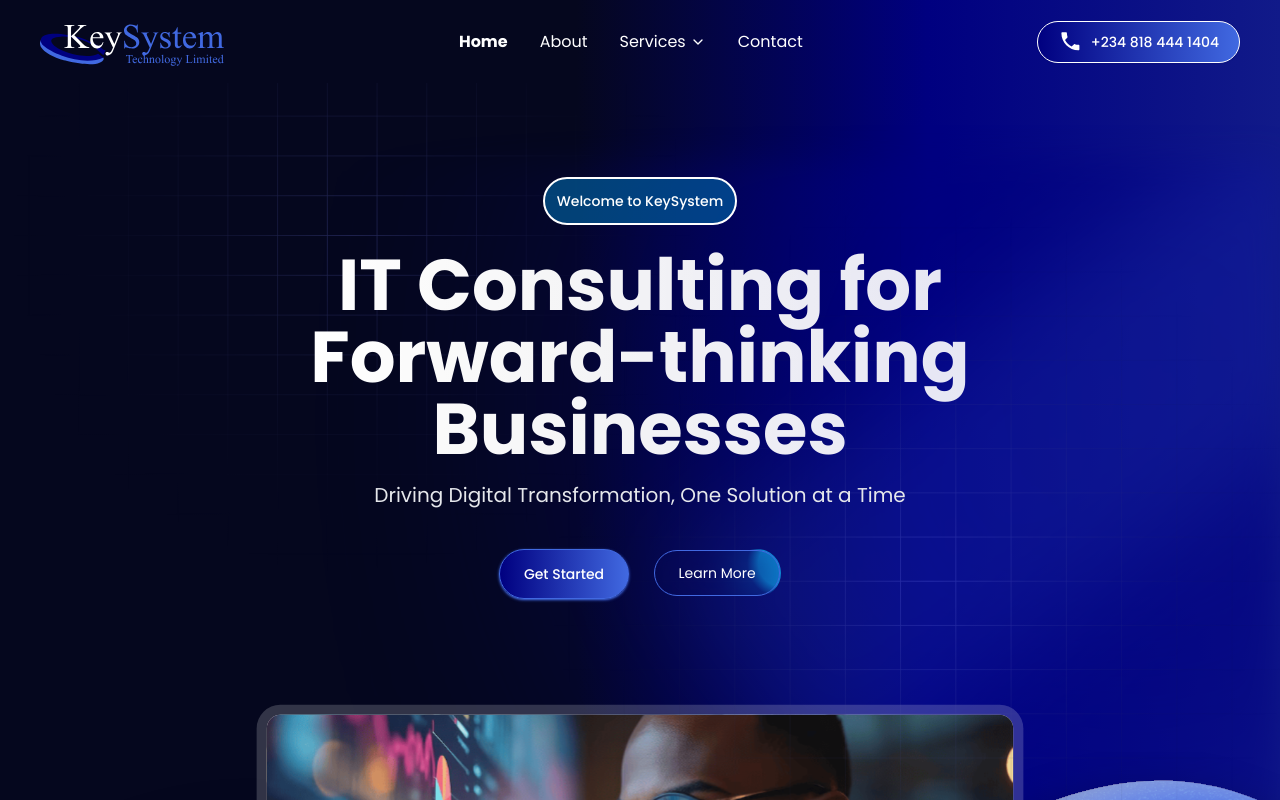
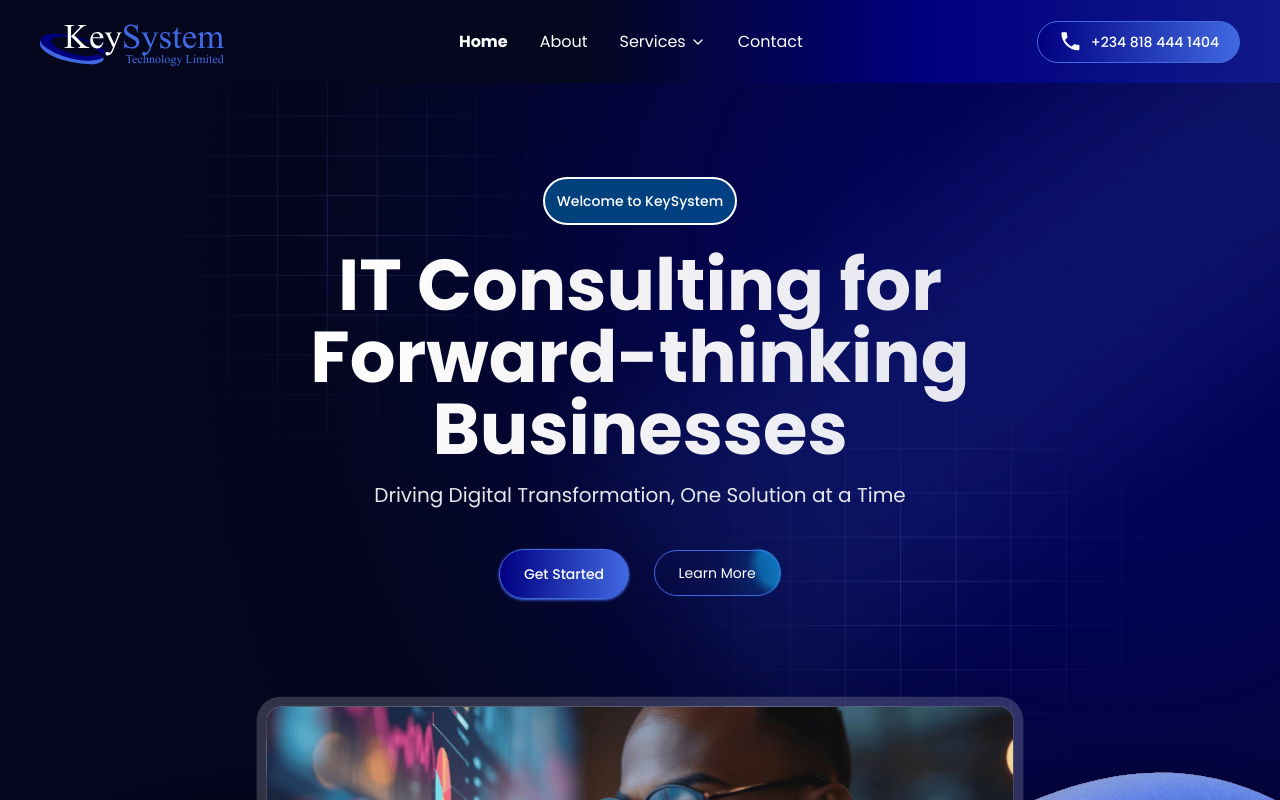
Before and after one commit to Jubrilake/jvec_assessment, a React (Vite) app in the folder jvec_assessment/: page / in a window 1280 px wide. Shown: the top 800 px of the page. Built offline with nearby package versions, Linux system fonts and the light colour scheme.

Commit message:
Updated  README
Due to some technical issues in hosting this project on Vercel, I had to switch to Netlify

```diff
--- a/jvec_assessment/src/components/home/hero.tsx
+++ b/jvec_assessment/src/components/home/hero.tsx
@@ -22,17 +22,17 @@ const itemVariants = {
 
 const Hero = () => {
   return (
-    <section className="relative lg:min-h-[100vh] md:min-h-[65vh] w-full flex flex-col justify-center items-center overflow-hidden bg-gradient-dark-blue md:py-28 py-36">
+    <section className="relative lg:min-h-[100vh] md:min-h-[65vh] w-full flex flex-col justify-center items-center overflow-hidden bg-gradient-darker-blue md:py-28 py-36">
       <motion.img
         src={topRightGradient}
         alt=""
-        className="absolute blur-lg z-3 top-40 right-0 w-5xl"
+        className="absolute  z-3 md:-top-0 md:-right-2 top-20 right-0 md:w-6xl w-full"
         initial={{ opacity: 0, scale: 1.2 }}
         animate={{ opacity: 0.6, scale: 1 }}
         transition={{ duration: 1.2, ease: "easeOut" }}
       />
 
-      <div className="container relative z-10 mx-auto flex flex-col items-center justify-center px-4 text-center md:px-6">
+      <div className="container relative z-5 mx-auto flex flex-col items-center justify-center px-4 text-center md:px-6">
         <motion.img
           src={gridRadial}
           alt=""
@@ -45,7 +45,7 @@ const Hero = () => {
         <motion.img
           src={gridRadial}
           alt=""
-          className="absolute -bottom-96 -right-72 w-7xl opacity-25 z-1"
+          className="absolute -bottom-96 -right-72 w-7xl opacity-25 z-0"
           initial={{ opacity: 0, x: 100 }}
           animate={{ opacity: 0.25, x: 0 }}
           transition={{ duration: 1.2, ease: "easeOut" }}
--- a/jvec_assessment/src/components/home/hero_image.tsx
+++ b/jvec_assessment/src/components/home/hero_image.tsx
@@ -3,8 +3,8 @@ import { motion } from "framer-motion";
 
 const HeroImage = () => {
   return (
-    <section className="relative z-5 md:block bg-gradient-darker-blue hidden ">
-      <div className="transform -translate-y-12 ">
+    <section className="relative z-6 md:block bg-gradient-darker-blue hidden ">
+      <div className="transform -translate-y-14 ">
         <img src={curveStroke} alt="stroke" className="w-full" />
 
         <motion.img
--- a/jvec_assessment/src/components/shared/navigation.tsx
+++ b/jvec_assessment/src/components/shared/navigation.tsx
@@ -110,7 +110,7 @@ export function Navigation() {
           <div className="hidden md:flex">
             <Button
               variant="outline"
-              className="rounded-full bg-gradient-blue p-5 border-secondary text-white hover:bg-blue-600/30"
+              className="rounded-full bg-gradient-blue p-5 border-primary text-white hover:bg-blue-600/30"
             >
               <img src={phone} alt="phone icon" /> +234 818 444 1404
             </Button>
@@ -184,7 +184,7 @@ export function Navigation() {
               )}
               <Button
                 variant="outline"
-                className="rounded-full bg-gradient-blue p-5 border-secondary text-white hover:bg-blue-600/30"
+                className="rounded-full bg-gradient-blue p-5 border-primary text-white hover:bg-blue-600/30"
               >
                 <img src={phone} alt="phone icon" /> +234 818 444 1404
               </Button>
--- a/jvec_assessment/src/index.css
+++ b/jvec_assessment/src/index.css
@@ -14,7 +14,7 @@
     --color-gradient-navy-royal:
         linear-gradient(to right, rgba(0, 0, 128, 1), rgba(65, 105, 225, 1), rgba(0, 0, 128, 1));
     --color-gradient-dark-blue: linear-gradient(to right, rgba(5, 7, 30, 1) 45%, rgba(0, 0, 128, 1), rgba(17, 26, 137, 1));
-    --color-gradient-darker-blue: linear-gradient(to right top, rgba(5, 7, 30, 1) 80%, rgba(17, 26, 137, 1) , rgba(17, 26, 137, 1) 100% );
+    --color-gradient-darker-blue: linear-gradient(to right top, rgba(5, 7, 30, 1) 80%, rgba(5, 7, 30, 1)  100% );
     --color-royal: rgba(65, 105, 225, 1);
     --color-gradient-blue-radial: radial-gradient(circle at center, rgba(65, 105, 225, 1) 60%, rgba(10, 20, 50, 1) 80%, rgba(3, 5, 23, 1) 100%);
     --color-gradient-coral: linear-gradient(to right, rgba(1, 180, 222, 1) 45%, rgba(201, 201, 201, 0), rgba(1, 180, 222, 1));
--- a/jvec_assessment/src/pages/Home.tsx
+++ b/jvec_assessment/src/pages/Home.tsx
@@ -12,7 +12,7 @@ import WhatWeRepresent from "@/components/home/what_we_represent";
 
 const Home = () => {
   return (
-    <div>
+    <main>
       <Hero />
       <HeroImage />
       <ClientCarousel />
@@ -24,7 +24,7 @@ const Home = () => {
       <OurProcess />
       <Partners />
       <GetStarted />
-    </div>
+    </main>
   );
 };
 
```
Also changed, not shown: 1 other file (tests, documents, lock files or other folders).
